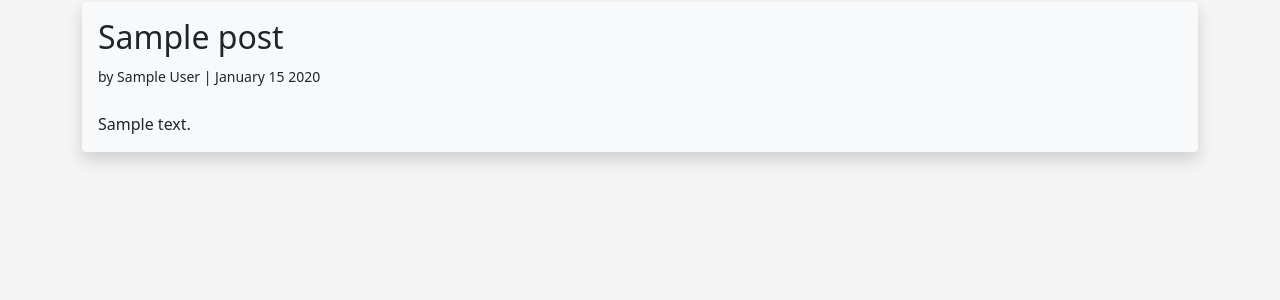
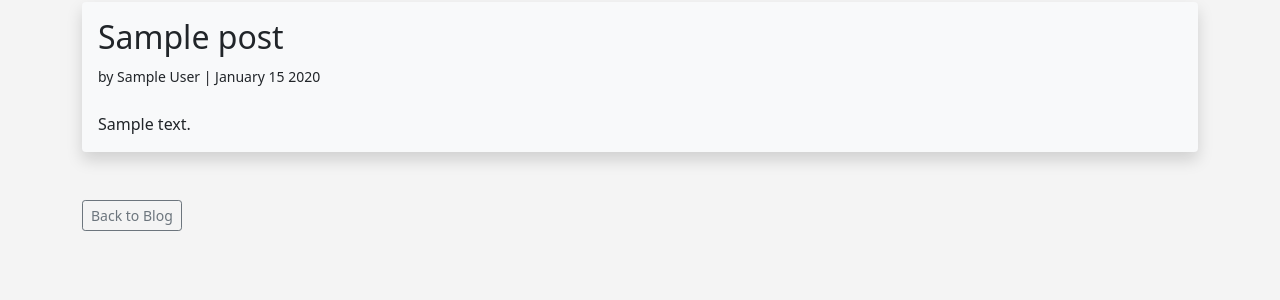
Before and after one commit to vhsenna/flask-blog, a Flask app: page /posts/1 in a window 1280 px wide. Shown: the part 150-450 px from the top of the page. Run offline with Flask 2, Linux system fonts and the light colour scheme; tables that the repository leaves empty hold one stand-in row (values such as "Sample post").

Commit message:
Add a button link to back to posts template

```diff
--- a/app/templates/post.html
+++ b/app/templates/post.html
@@ -17,4 +17,6 @@
   {{ post.content }}
 </div>
 
+<a href="{{ url_for('posts') }}" class="btn btn-sm btn-outline-secondary">Back to Blog</a>
+
 {% endblock %}
```
